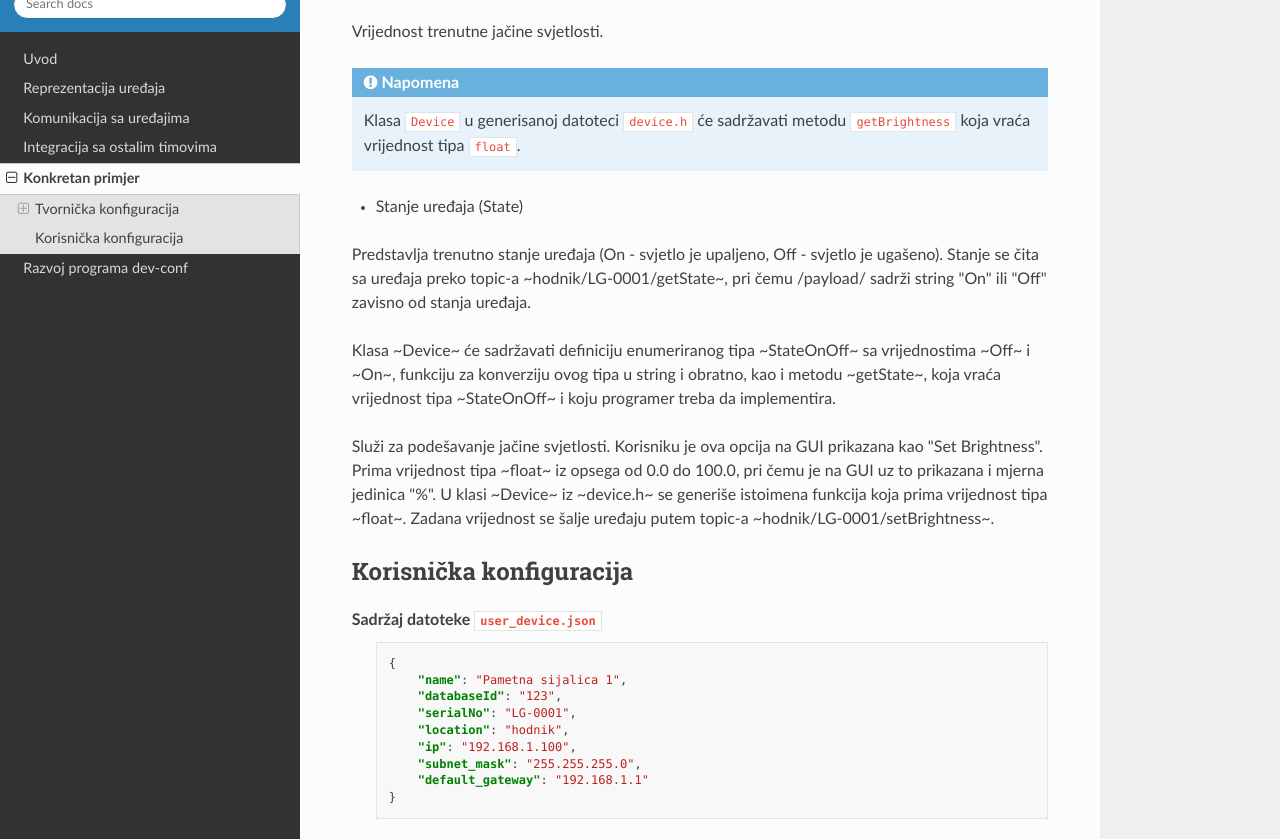
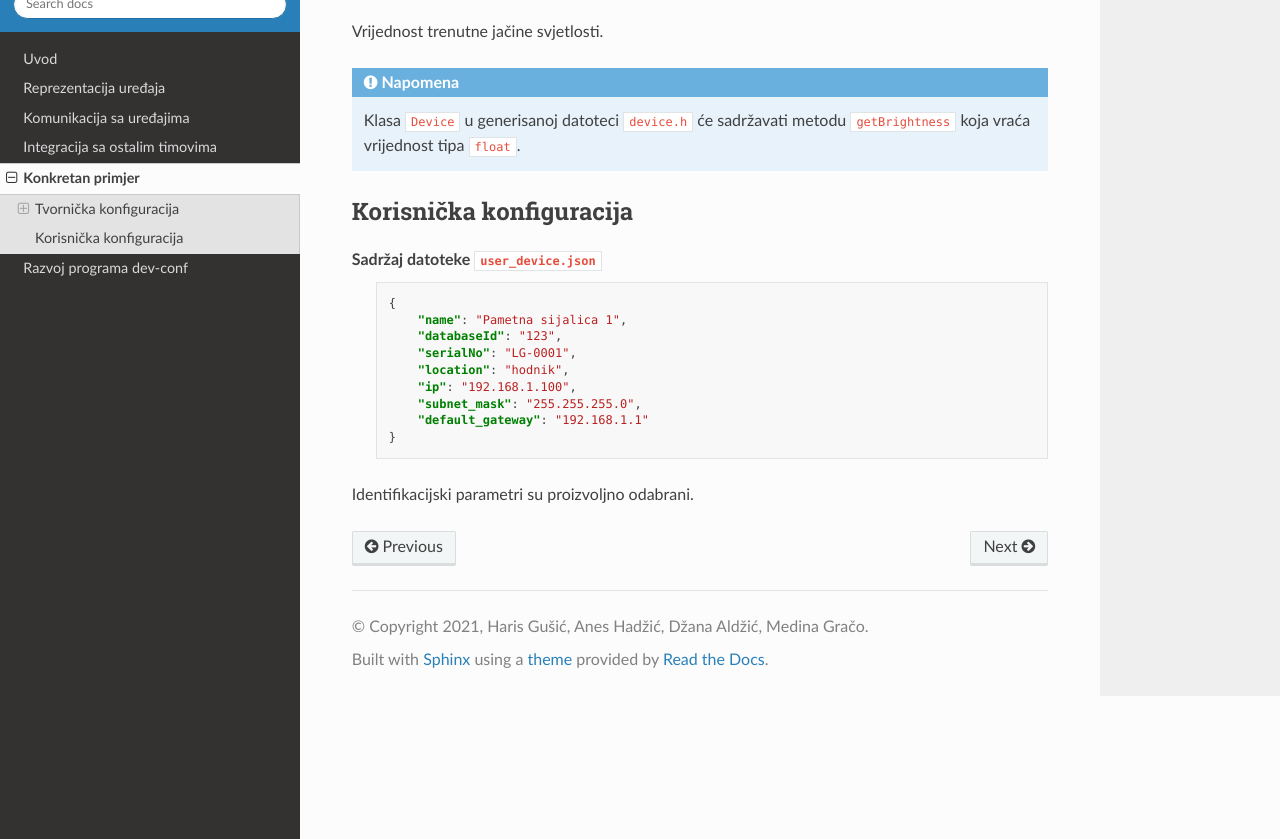
Before and after one commit to veracioux/siau-devconf, a Sphinx documentation site: the page built from docs/example.rst, in a window 1280 px wide and 900 px high, scrolled down 1647 px, cut to the strip 61-900 px from the top of the window. Built offline with Sphinx 7.4.7 and the Read the Docs theme 2.0.0, drawn with Linux system fonts in a browser that asks for light colours; pages that are not in the unit, such as notebooks, are missing from menus.

```diff
--- a/docs/example.rst
+++ b/docs/example.rst
@@ -86,26 +86,6 @@ Vrijednost trenutne jačine svjetlosti.
    Klasa ``Device`` u generisanoj datoteci ``device.h`` će sadržavati metodu
    ``getBrightness`` koja vraća vrijednost tipa ``float``.
 
-* Stanje uređaja (State)
-
-Predstavlja trenutno stanje uređaja (On - svjetlo je upaljeno, Off -
-svjetlo je ugašeno). Stanje se čita sa uređaja preko topic-a
-~hodnik/LG-0001/getState~, pri čemu /payload/ sadrži string "On" ili "Off"
-zavisno od stanja uređaja.
-
-Klasa ~Device~ će sadržavati definiciju enumeriranog tipa ~StateOnOff~ sa
-vrijednostima ~Off~ i ~On~, funkciju za konverziju ovog tipa u string i
-obratno, kao i metodu ~getState~, koja vraća vrijednost tipa ~StateOnOff~ i
-koju programer treba da implementira.
-
-Služi za podešavanje jačine svjetlosti. Korisniku je ova opcija na GUI
-prikazana kao "Set Brightness". Prima vrijednost tipa ~float~ iz opsega od
-0.0 do 100.0, pri čemu je na GUI uz to prikazana i mjerna jedinica "%". U
-klasi ~Device~ iz ~device.h~ se generiše istoimena funkcija koja prima
-vrijednost tipa ~float~. Zadana vrijednost se šalje uređaju putem topic-a
-~hodnik/LG-0001/setBrightness~.
-
-
 Korisnička konfiguracija
 ++++++++++++++++++++++++
 
--- /dev/null
+++ b/docs/man/conf.py
@@ -0,0 +1,12 @@
+
+project = 'dev-conf manual' # Displayed on top of a manpage when viewed in man
+
+man_pages = [
+        (
+            'dev-conf', # source file (no extension)
+            'dev-conf', # output file (under output dir)
+            'Komanda za generisanje C++ predloška za MBED',
+            'SIAU tim 1', # author
+            1, # section
+        )
+]
```
Also changed, not shown: docs/man/dev-conf.rst (added, +67 -0 lines), docs/man/index.rst (added, +9 -0 lines), docs/conf.py (line endings or trailing spaces), 1 other file.
